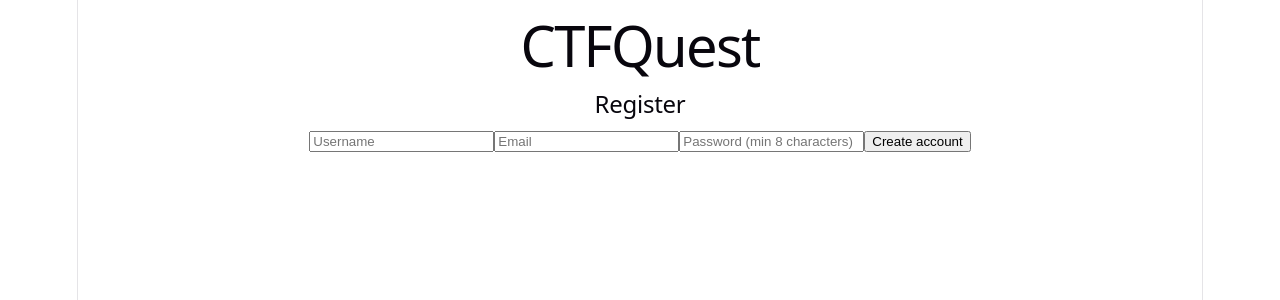
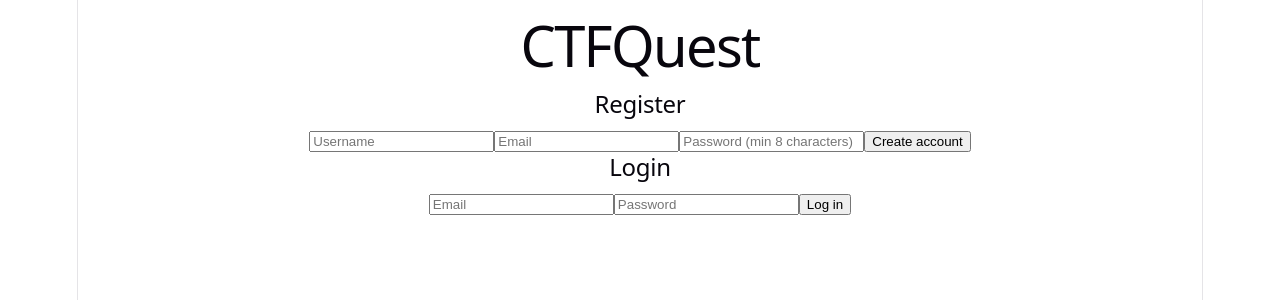
Before and after one commit to Shravani-jinjore/CTFQuest, a React app in the folder frontend/: page / in a window 1280 px wide. Shown: the top 300 px of the page. Built offline with nearby package versions, Linux system fonts and the light colour scheme; the HTML template or start-up script is replaced by a standard one.

Commit message:
Add Login page with JWT storage

```diff
--- a/frontend/src/App.jsx
+++ b/frontend/src/App.jsx
@@ -1,10 +1,12 @@
 import Register from './pages/Register';
+import Login from './pages/Login';
 
 function App() {
   return (
     <div>
       <h1>CTFQuest</h1>
       <Register />
+      <Login />
     </div>
   );
 }
--- /dev/null
+++ b/frontend/src/pages/Login.jsx
@@ -0,0 +1,85 @@
+import { useState } from 'react';
+
+const API_URL = 'http://localhost:5000';
+
+function Login() {
+  const [email, setEmail] = useState('');
+  const [password, setPassword] = useState('');
+  const [message, setMessage] = useState('');
+  const [user, setUser] = useState(null);
+
+  async function handleSubmit(event) {
+    event.preventDefault();
+    setMessage('');
+
+    try {
+      const response = await fetch(`${API_URL}/api/auth/login`, {
+        method: 'POST',
+        headers: { 'Content-Type': 'application/json' },
+        body: JSON.stringify({ email, password }),
+      });
+      const data = await response.json();
+
+      if (!response.ok) {
+        setMessage(`Error: ${data.error}`);
+        return;
+      }
+
+      localStorage.setItem('token', data.token);
+      await loadProfile();
+    } catch (err) {
+      setMessage('Could not reach the server. Is the backend running?');
+    }
+  }
+
+  async function loadProfile() {
+    const token = localStorage.getItem('token');
+    const response = await fetch(`${API_URL}/api/auth/me`, {
+      headers: { Authorization: `Bearer ${token}` },
+    });
+    const data = await response.json();
+
+    if (response.ok) {
+      setUser(data);
+    } else {
+      setMessage(`Error: ${data.error}`);
+    }
+  }
+
+  function handleLogout() {
+    localStorage.removeItem('token');
+    setUser(null);
+  }
+
+  if (user) {
+    return (
+      <div>
+        <h2>Welcome, {user.username}!</h2>
+        <p>Role: {user.role} | XP: {user.xp}</p>
+        <button onClick={handleLogout}>Log out</button>
+      </div>
+    );
+  }
+
+  return (
+    <form onSubmit={handleSubmit}>
+      <h2>Login</h2>
+      <input
+        type="email"
+        placeholder="Email"
+        value={email}
+        onChange={(e) => setEmail(e.target.value)}
+      />
+      <input
+        type="password"
+        placeholder="Password"
+        value={password}
+        onChange={(e) => setPassword(e.target.value)}
+      />
+      <button type="submit">Log in</button>
+      <p>{message}</p>
+    </form>
+  );
+}
+
+export default Login;
```
